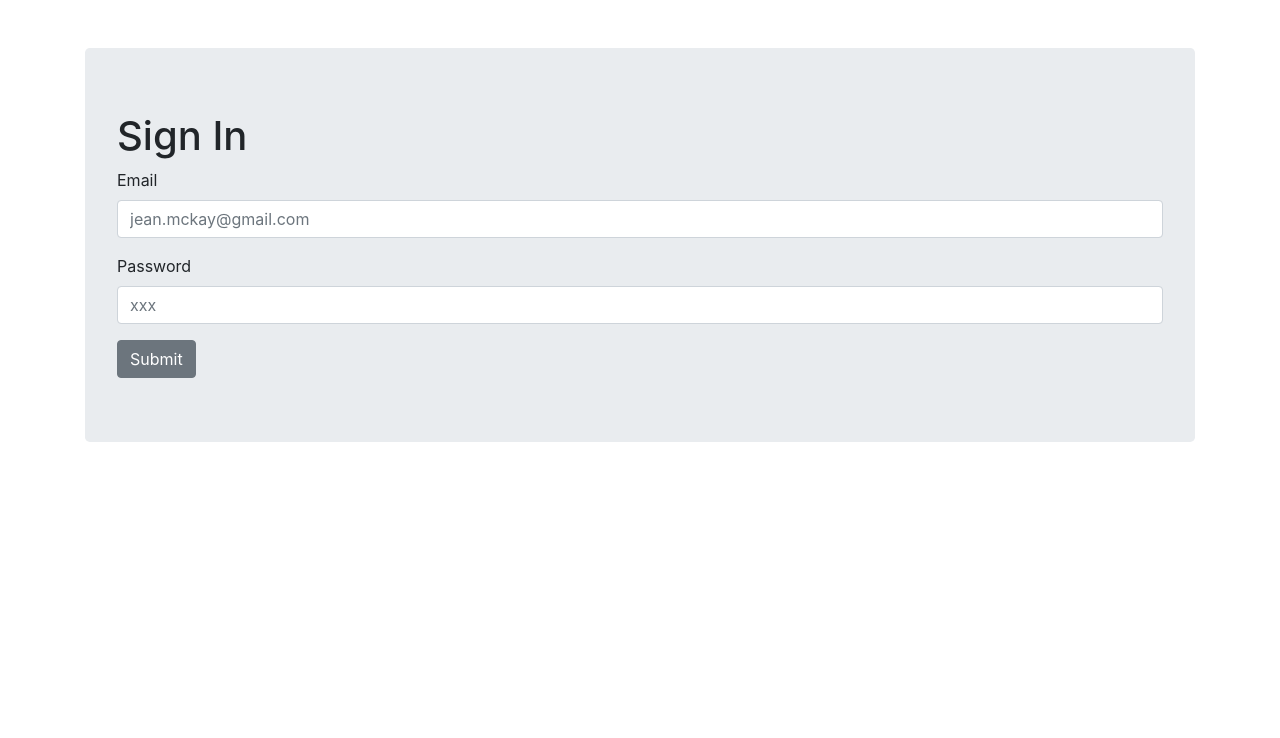
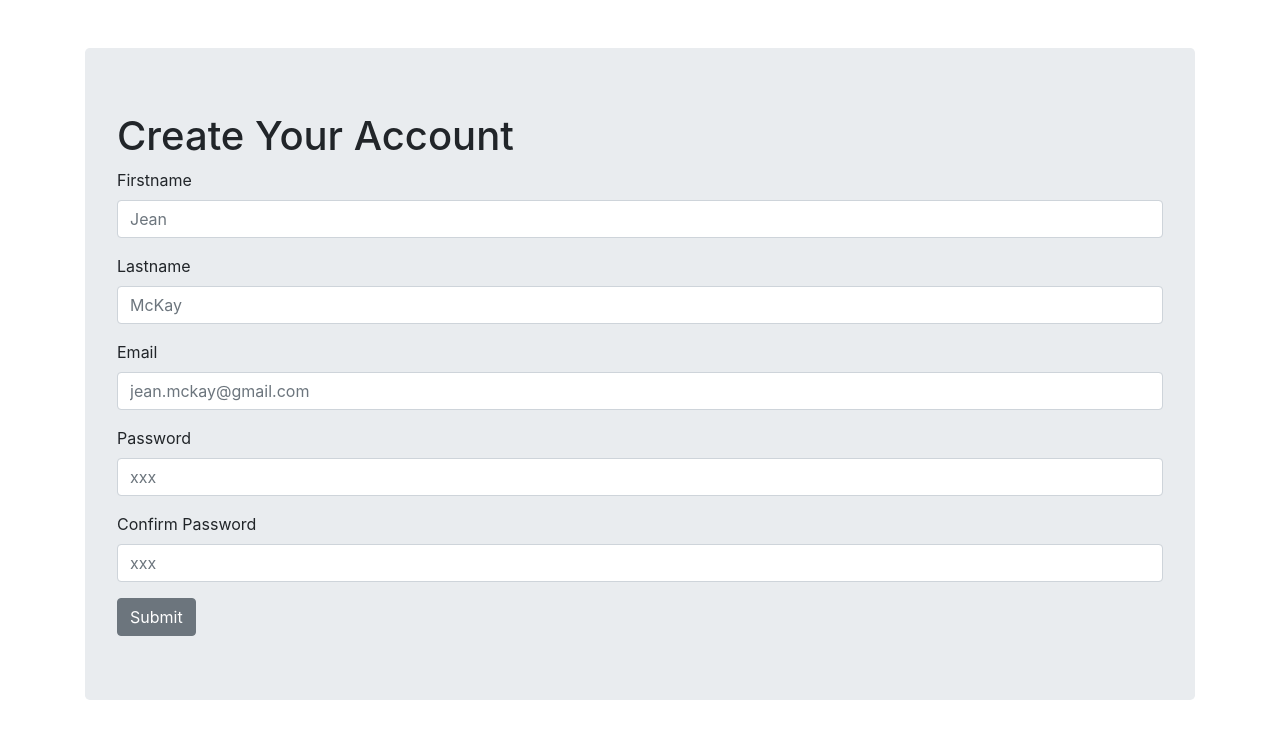
Before and after one commit to TheodoreLefrancois/on_the_front_encore, a React (Create React App) app: page /signup in a window 1280 px wide. Shown: the top 738 px of the page. Built offline with nearby package versions, Linux system fonts and the light colour scheme.

Commit message:
Add the Sign up page

```diff
--- a/src/LayoutedRoute.jsx
+++ b/src/LayoutedRoute.jsx
@@ -5,7 +5,6 @@ import { Route } from 'react-router-dom';
 export default function LayoutedRoute({
   component: Component,
   layout: Layout,
-  tokenAuth: token,
   componentName: compName,
   ...rest
 }) {
@@ -28,6 +27,5 @@ export default function LayoutedRoute({
 LayoutedRoute.propTypes = {
   component: PropTypes.node.isRequired,
   layout: PropTypes.node.isRequired,
-  tokenAuth: PropTypes.string.isRequired,
   componentName: PropTypes.string.isRequired,
 };
--- a/src/Router.jsx
+++ b/src/Router.jsx
@@ -3,12 +3,14 @@ import Dispatch from './Dispatch';
 import Navigation from './Navigation';
 import Map from './pages/Map';
 import SignIn from './pages/SignIn';
+import SignUp from './pages/SignUp';
 
 const Router = () => {
   return (
     <BrowserRouter>
       <Switch>
         <Route path="/signin" component={SignIn} />
+        <Route path="/signup" component={SignUp} />
         <Dispatch
           component={Map}
           layout={Navigation}
--- a/src/pages/SignIn.jsx
+++ b/src/pages/SignIn.jsx
@@ -1,6 +1,7 @@
 /* eslint-disable react/no-unescaped-entities */
 import axios from 'axios';
 import { useState } from 'react';
+import { Link } from 'react-router-dom';
 import {
   Button,
   Jumbotron,
@@ -76,6 +77,9 @@ const SignIn = () => {
               </FormGroup>
               <Button>Submit</Button>
             </Form>
+            <Button color="info">
+              <Link to="/signup"> Create an account </Link>
+            </Button>
           </Jumbotron>
         </Col>
       </Row>
--- a/src/pages/SignUp.jsx
+++ b/src/pages/SignUp.jsx
@@ -1,4 +1,7 @@
+/* eslint-disable no-console */
 /* eslint-disable react/no-unescaped-entities */
+import axios from 'axios';
+import { useState } from 'react';
 import {
   Button,
   Jumbotron,
@@ -12,6 +15,35 @@ import {
 } from 'reactstrap';
 
 const SignUp = () => {
+  const [signDatas, setSignDatas] = useState({
+    firstName: '',
+    lastName: '',
+    email: '',
+    password: '',
+  });
+  const [confPassword, setConfPassword] = useState('');
+
+  const handleSubmit = (e) => {
+    if (
+      signDatas.firstName &&
+      signDatas.lastName &&
+      signDatas.email &&
+      signDatas.password &&
+      confPassword &&
+      confPassword === signDatas.password &&
+      signDatas.email.includes('@')
+    ) {
+      e.preventDefault();
+      axios
+        .post('http://localhost:5000/api/v1/user', signDatas)
+        .then((response) => console.log(response))
+        .catch((err) => console.log(err));
+      console.log('It works');
+      console.log(signDatas, confPassword);
+    } else {
+      console.log('Check inputs datas please!');
+    }
+  };
   return (
     <Container>
       <Row>
@@ -25,6 +57,12 @@ const SignUp = () => {
                   type="firstname"
                   name="firstname"
                   id="firstname"
+                  onChange={(e) =>
+                    setSignDatas({
+                      ...signDatas,
+                      firstName: e.target.value,
+                    })
+                  }
                   placeholder="Jean"
                 />
               </FormGroup>
@@ -34,6 +72,9 @@ const SignUp = () => {
                   type="lastname"
                   name="lastname"
                   id="lastname"
+                  onChange={(e) =>
+                    setSignDatas({ ...signDatas, lastName: e.target.value })
+                  }
                   placeholder="McKay"
                 />
               </FormGroup>
@@ -43,6 +84,9 @@ const SignUp = () => {
                   type="email"
                   name="email"
                   id="email"
+                  onChange={(e) =>
+                    setSignDatas({ ...signDatas, email: e.target.value })
+                  }
                   placeholder="jean.mckay@gmail.com"
                 />
               </FormGroup>
@@ -52,10 +96,23 @@ const SignUp = () => {
                   type="password"
                   name="password"
                   id="password"
+                  onChange={(e) =>
+                    setSignDatas({ ...signDatas, password: e.target.value })
+                  }
                   placeholder="xxx"
                 />
               </FormGroup>
-              <Button>Submit</Button>
+              <FormGroup>
+                <Label for="password">Confirm Password</Label>
+                <Input
+                  type="password"
+                  name="password"
+                  id="password"
+                  onChange={(e) => setConfPassword(e.target.value)}
+                  placeholder="xxx"
+                />
+              </FormGroup>
+              <Button onClick={handleSubmit}>Submit</Button>
             </Form>
           </Jumbotron>
         </Col>
```
Also changed, not shown: 1 other file (tests, documents, lock files or other folders).
